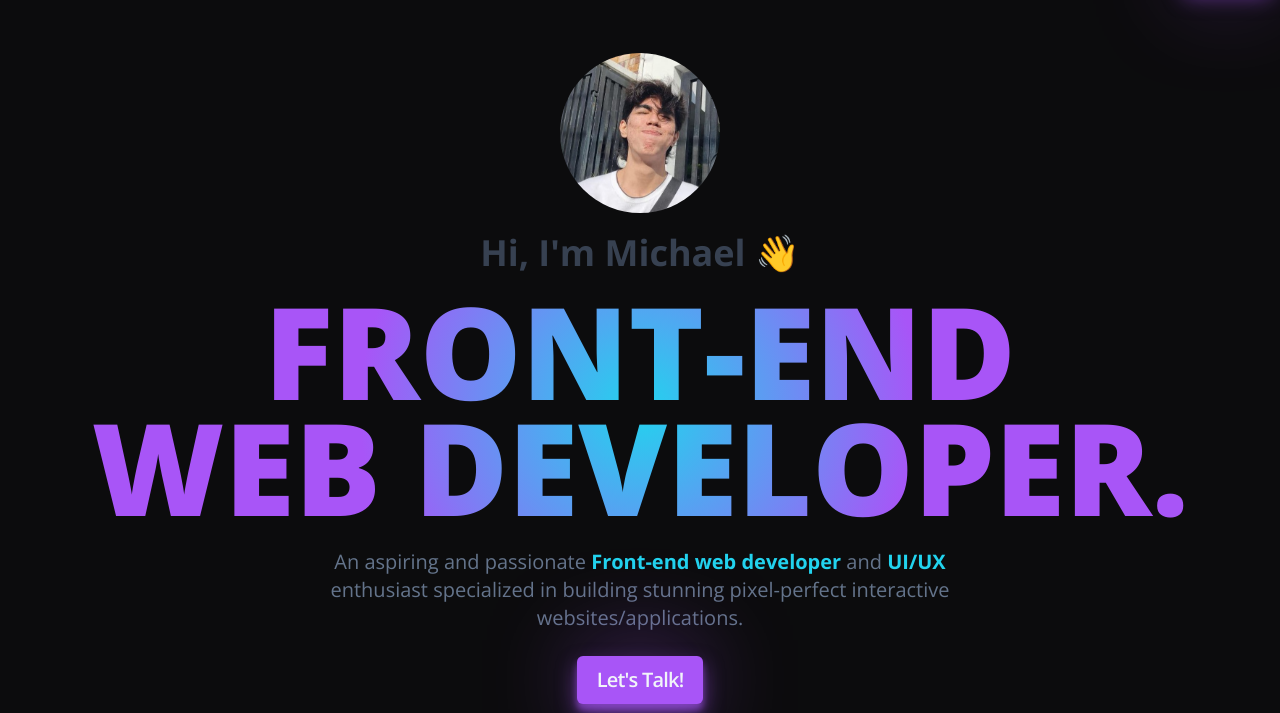
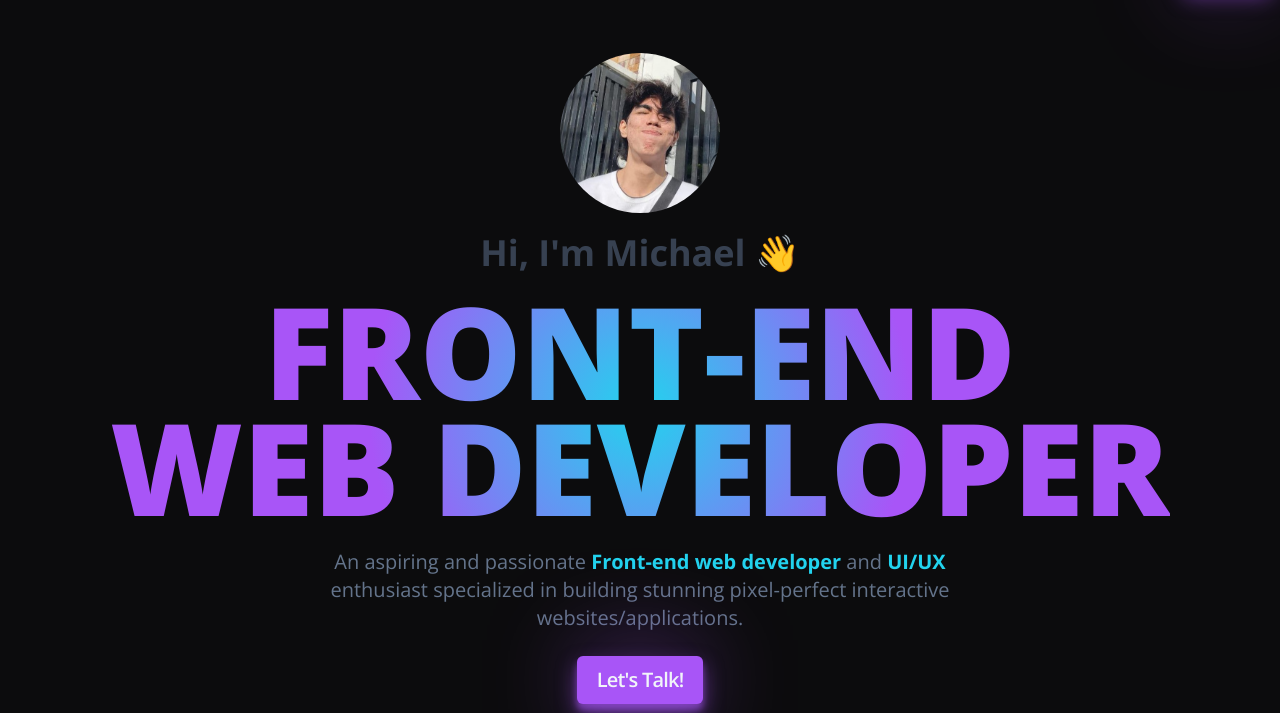
Before and after one commit to Maykiyel/Portfolio-Website, a website built with Vite: page index.html in a window 1280 px wide. Shown: the part 87-800 px from the top of the page. Built offline with nearby package versions, Linux system fonts and the light colour scheme.

Commit message:
h1 correction

```diff
--- a/index.html
+++ b/index.html
@@ -123,7 +123,7 @@
         <h2 class="hero__subtitle">Hi, I'm Michael 👋</h2>
         <h1 class="hero__title">
           FRONT-END <br />
-          WEB DEVELOPER.
+          WEB DEVELOPER
         </h1>
         <p class="hero__description">
           An aspiring and passionate
```
